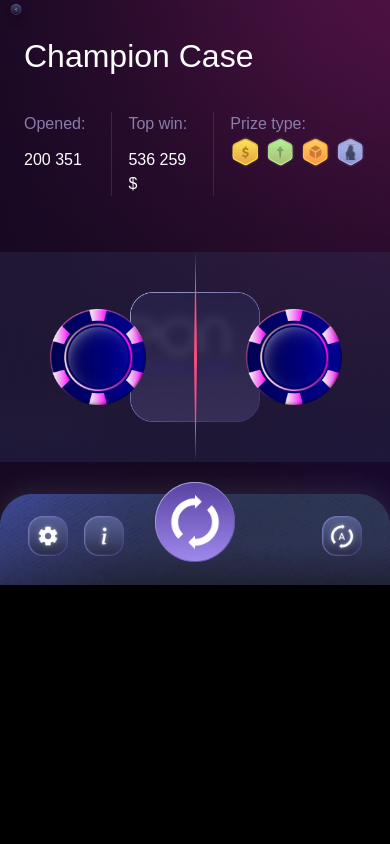
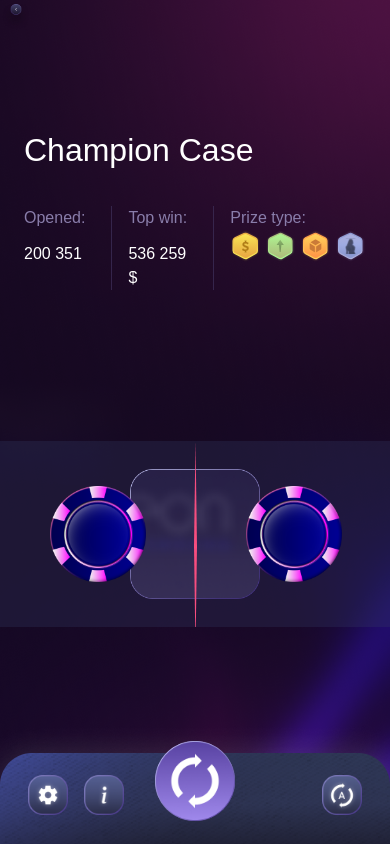
Before and after one commit to Shovgur/fortune, a React (Vite) app: page /luck in a window 390 px wide. Built offline with nearby package versions, Linux system fonts and the light colour scheme.

Commit message:
fix: update mobile version

```diff
--- a/src/CaseComponents/CasePage.tsx
+++ b/src/CaseComponents/CasePage.tsx
@@ -36,7 +36,7 @@ const cases = [
 const CasePage: React.FC = () => {
   return (
     <div className="relative bg-cover bg-[#150921] overflow-auto lg:overflow-hidden lg:bg-inherit flex flex-col items-center justify-end">
-      <div className="flex flex-col z-20 gap-4 lg:gap-16 items-center h-screen lg:h-full">
+      <div className="flex flex-col z-20 gap-4 lg:gap-16 items-center h-full">
         <div className="flex justify-start items-center text-white w-full xl:pl-12 2xl:pl-16 sm:pl-9">
           <div
             style={{ backgroundImage: `url(${bg_for_button})` }}
--- a/src/CaseComponents/CaseRoulette.tsx
+++ b/src/CaseComponents/CaseRoulette.tsx
@@ -81,7 +81,7 @@ const McRoulette = ({
     <>
       {showWinWindow && <WinWindow winner={{ title: winnerChip.chips_name }} />}
       <div
-        className={`lg:w-[1112px] lg:pt-12 lg:h-[736px] 2xl:w-[1478px] 2xl:h-[941px] flex items-center justify-between lg:my-9 flex-col bg-[url('../public/bg_mobile.png')]  lg:bg-[url('../public/case_roulette_bg.png')] bg-cover ${
+        className={`lg:w-[1112px] lg:pt-12 lg:h-[736px] 2xl:w-[1478px] 2xl:h-[941px] h-screen flex items-center justify-between lg:my-9 flex-col bg-[url('../public/bg_mobile.png')]  lg:bg-[url('../public/case_roulette_bg.png')] bg-cover ${
           hideMainContainer ? "hidden" : ""
         }`}
       >
@@ -133,7 +133,7 @@ const McRoulette = ({
             alt="free_prize"
           />
         </div>
-        <div className="lg:w-full w-screen overflow-hidden relative bg-[#343b61] bg-opacity-30 mt-14 py-3">
+        <div className="lg:w-full w-screen overflow-hidden relative bg-[#343b61] bg-opacity-30 mt-14 py-0 lg:py-3">
           <div className="z-[1100] absolute top-0 left-1/2 -translate-x-1/2 h-full w-[3px] bg-[url('/public/icons/win_devider.svg')]" />
           <div className=" absolute top-1/2 left-1/2 2xl:h-[220px] 2xl:w-[220px] lg:w-[134px] lg:h-[134px] w-[130px] h-[130px] -translate-y-1/2  bg-[url(/public/Perk.png)] -translate-x-1/2 bg-cover" />
           <div
--- a/src/DialogWheel.tsx
+++ b/src/DialogWheel.tsx
@@ -87,7 +87,7 @@ const DialogWhell = () => {
   return winWindowOpen && winner ? (
     <WinWindow winner={{ title: winner.title }} />
   ) : (
-    <div className="bg-[url('../public/fortune_wheel_bg.png')] bg-center bg-cover py-9 w-[70vw] h-[940px] lg:max-h-[calc(100vh-60px)] max-h-screen flex flex-col items-center justify-end rounded-[24px]">
+    <div className="bg-[url('../public/fortune_wheel_bg.png')] bg-center bg-cover py-9 w-full h-screen lg:w-[70vw] lg:h-[940px] lg:max-h-[calc(100vh-60px)] max-h-screen flex flex-col items-center justify-end lg:rounded-[24px]">
       <div className="lg:flex w-full pt-9 hidden pl-9">
         <div
           style={{ backgroundImage: `url(${bg_for_button})` }}
```
